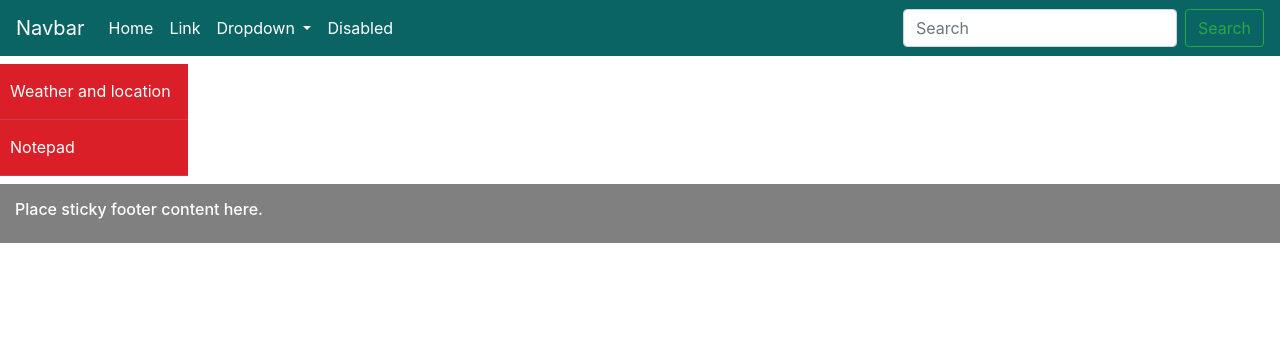
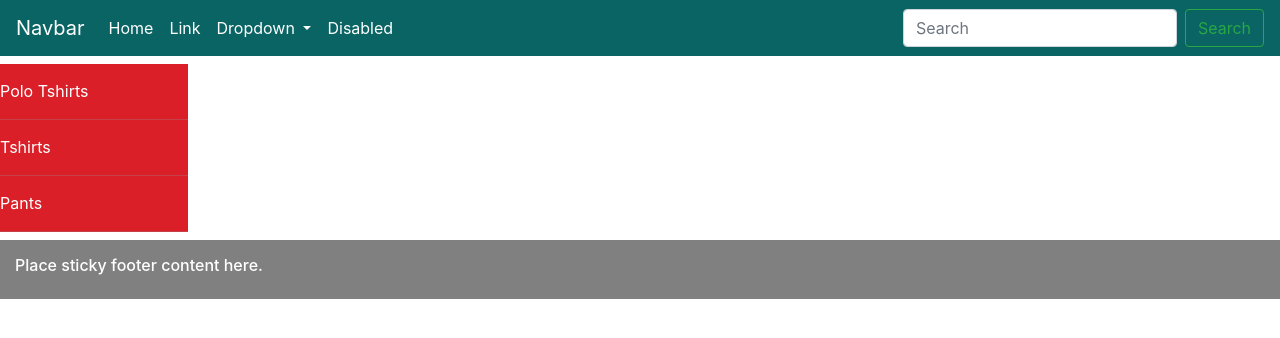
Before and after one commit to jimthomas1997/CRUD-angular, an Angular app in the folder crud/: page / in a window 1280 px wide. Shown: the top 338 px of the page. Built offline with nearby package versions, Linux system fonts and the light colour scheme; data requests are answered from the project's data file.

Commit message:
added interface category

```diff
--- /dev/null
+++ b/crud/src/app/layout/category.ts
@@ -0,0 +1,4 @@
+export interface Category {
+  id: string;
+  categoryName: string;
+}
--- a/crud/src/app/layout/sidebar/sidebar.component.html
+++ b/crud/src/app/layout/sidebar/sidebar.component.html
@@ -1,6 +1,6 @@
 <div class="sidebar">
-    <a [routerLink]="['\weather']"><i class="fas fa-map-marker-alt"></i><span>Weather and location</span></a>
-    <a [routerLink]="['\mainlayout']"><i class="fa fa-book"></i><span>Notepad</span></a>
+    <a *ngFor="let cat of categoryList">{{ cat.categoryName }}</a>
+    <!-- <a [routerLink]="['\mainlayout']"><i class="fa fa-book"></i><span>Notepad</span></a> -->
     <!-- <a href="#"><i class="fas fa-table"></i><span>Tables</span></a>
   <a href="#"><i class="fas fa-th"></i><span>Forms</span></a>
   <a href="#"><i class="fas fa-info-circle"></i><span>About</span></a>
--- a/crud/src/app/layout/sidebar/sidebar.component.ts
+++ b/crud/src/app/layout/sidebar/sidebar.component.ts
@@ -1,4 +1,7 @@
+import { Category } from './../category';
+import { ProductsService } from './../../products/products.service';
 import { Component, OnInit } from '@angular/core';
+
 
 @Component({
   selector: 'app-sidebar',
@@ -6,10 +9,13 @@ import { Component, OnInit } from '@angular/core';
   styleUrls: ['./sidebar.component.css']
 })
 export class SidebarComponent implements OnInit {
-
-  constructor() { }
+  categoryList: Category;
+  constructor(private productsService: ProductsService) { }
 
   ngOnInit(): void {
+    this.productsService.getCategories().subscribe(data => {
+      this.categoryList = data;
+    });
   }
 
 }
--- a/crud/src/app/products/products.service.ts
+++ b/crud/src/app/products/products.service.ts
@@ -2,6 +2,7 @@ import { Injectable } from '@angular/core';
 import {HttpClient} from '@angular/common/http';
 import { Product } from './product';
 import { Observable } from 'rxjs/internal/Observable';
+import {Category} from '../layout/category';
 
 @Injectable({
   providedIn: 'root'
@@ -10,6 +11,15 @@ export class ProductsService {
 
   constructor(private httpClient: HttpClient) { }
 
+  getAllProducts(): Observable<Product>{
+    const url = 'http://localhost:3000/products';
+    return this.httpClient.get<Product>(url);
+  }
+
+  getCategories(): Observable<Category>{
+    const url = 'http://localhost:3000/categories';
+    return this.httpClient.get<Category>(url);
+  }
 
   createProduct(productbody): Observable<Product>{
     const url = 'http://localhost:3000/products';
--- a/crud/src/assets/data/db.json
+++ b/crud/src/assets/data/db.json
@@ -1,9 +1,16 @@
 {
-    "posts": [
-        { "id": 1, "title": "json-server", "author": "typicode" }
+    "products": [
+        { "id": 1, "catgoryId": 1, "productName": "shirt", "description": "good product", "rating": 5 },
+        { "id": 2, "catgoryId": 2, "productName": "pant", "description": "fine product", "rating": 4.5 },
+        { "id": 3, "catgoryId": 3, "productName": "Tshirt", "description": "average product", "rating": 4 }
     ],
     "comments": [
         { "id": 1, "body": "some comment", "postId": 1 }
     ],
+    "categories": [
+        { "id": 1, "categoryName": "Polo Tshirts" },
+        { "id": 2, "categoryName": "Tshirts" },
+        { "id": 3, "categoryName": "Pants" }
+    ],
     "profile": { "name": "typicode" }
 }
```
